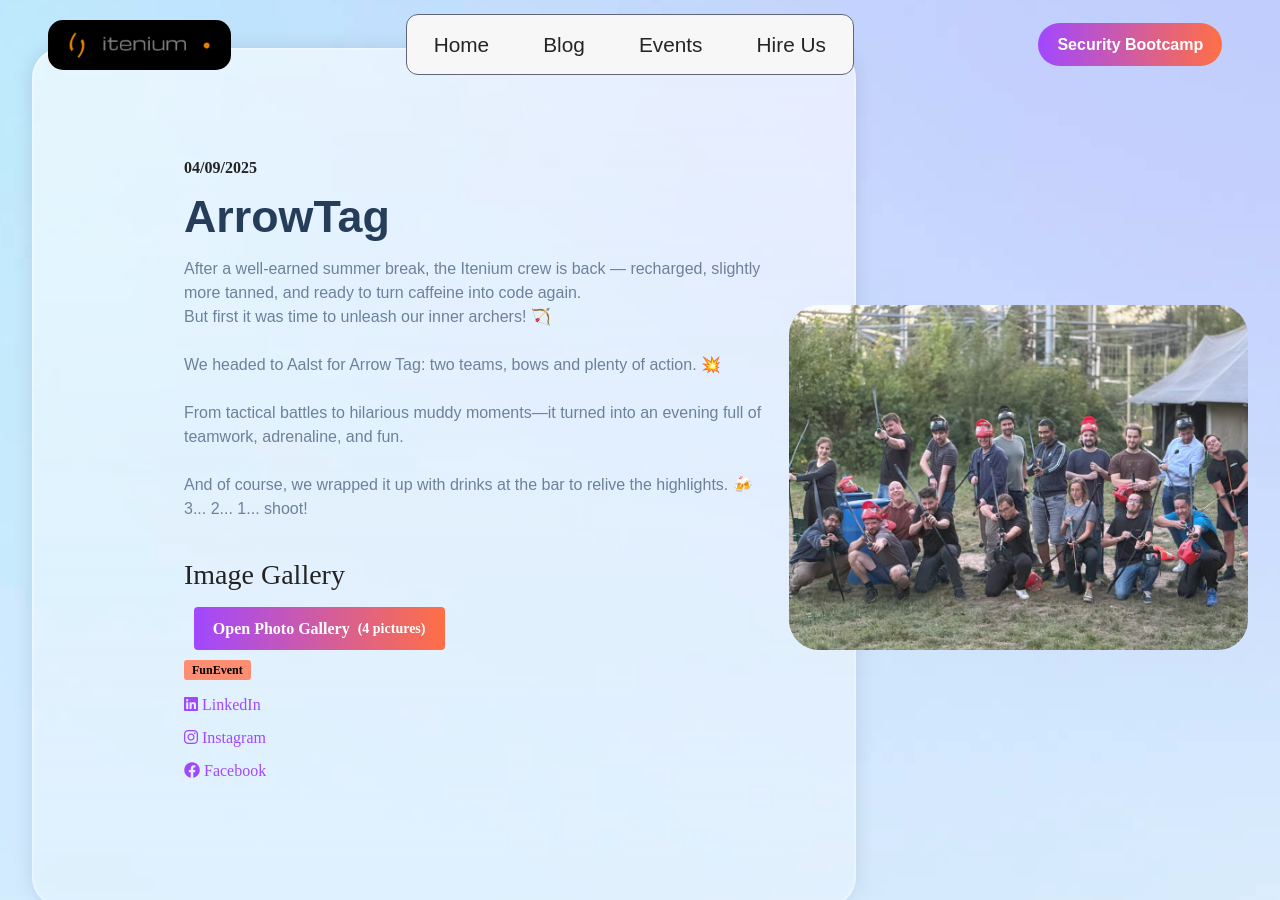
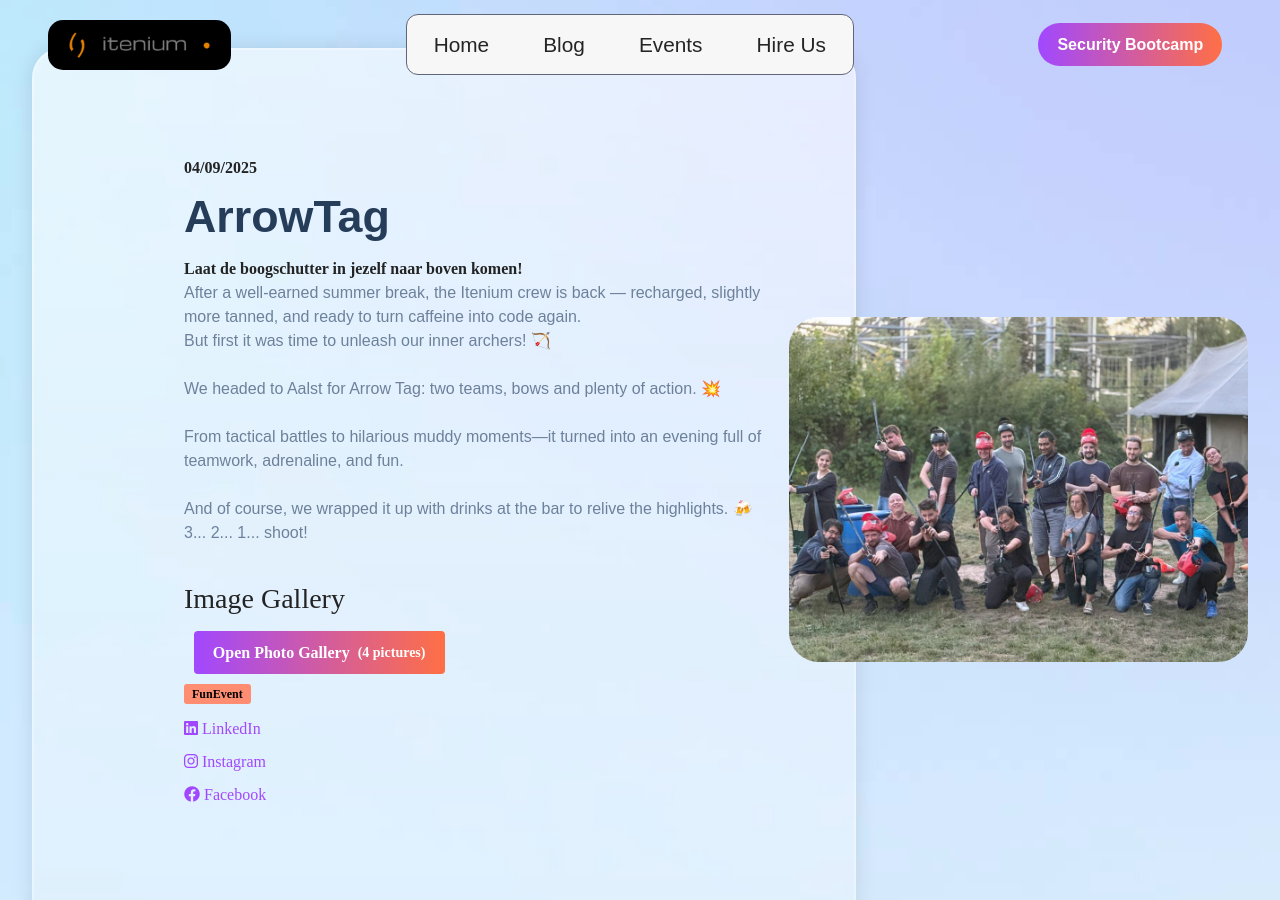
Before and after one commit to itenium-be/Competence-Center, a Jekyll site: the page built from pages/events.html, in a window 1280 px wide and 900 px high, scrolled down 1889 px. Built offline with Jekyll 4.4.1, drawn with Linux system fonts in a browser that asks for light colours; some web fonts are replaced.

Commit message:
Added the subtitle

```diff
--- a/_data/events.yml
+++ b/_data/events.yml
@@ -207,6 +207,7 @@
   blogPost: ""
 
 - name: "ArrowTag"
+  subTitle: "Laat de boogschutter in jezelf naar boven komen!"
   date: 2025-09-04
   track: "FunEvent"
   summary: >
```
